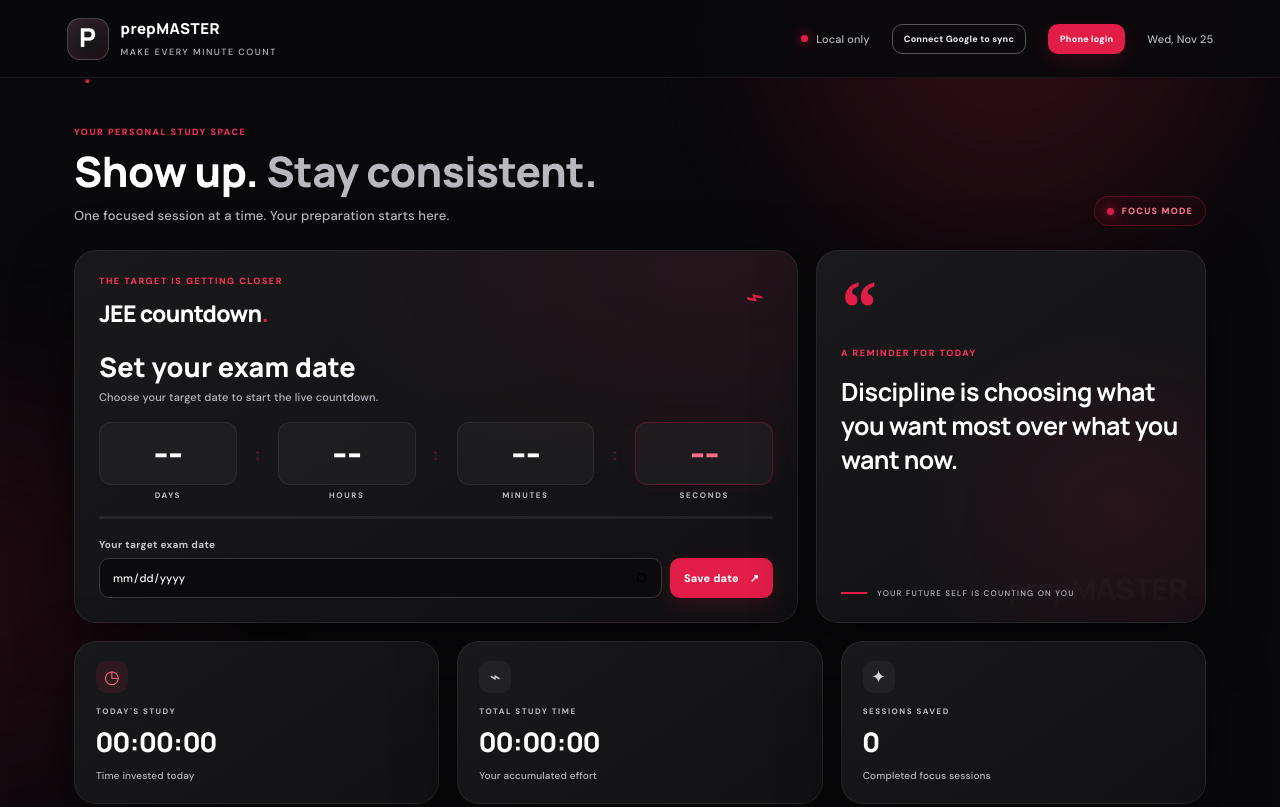
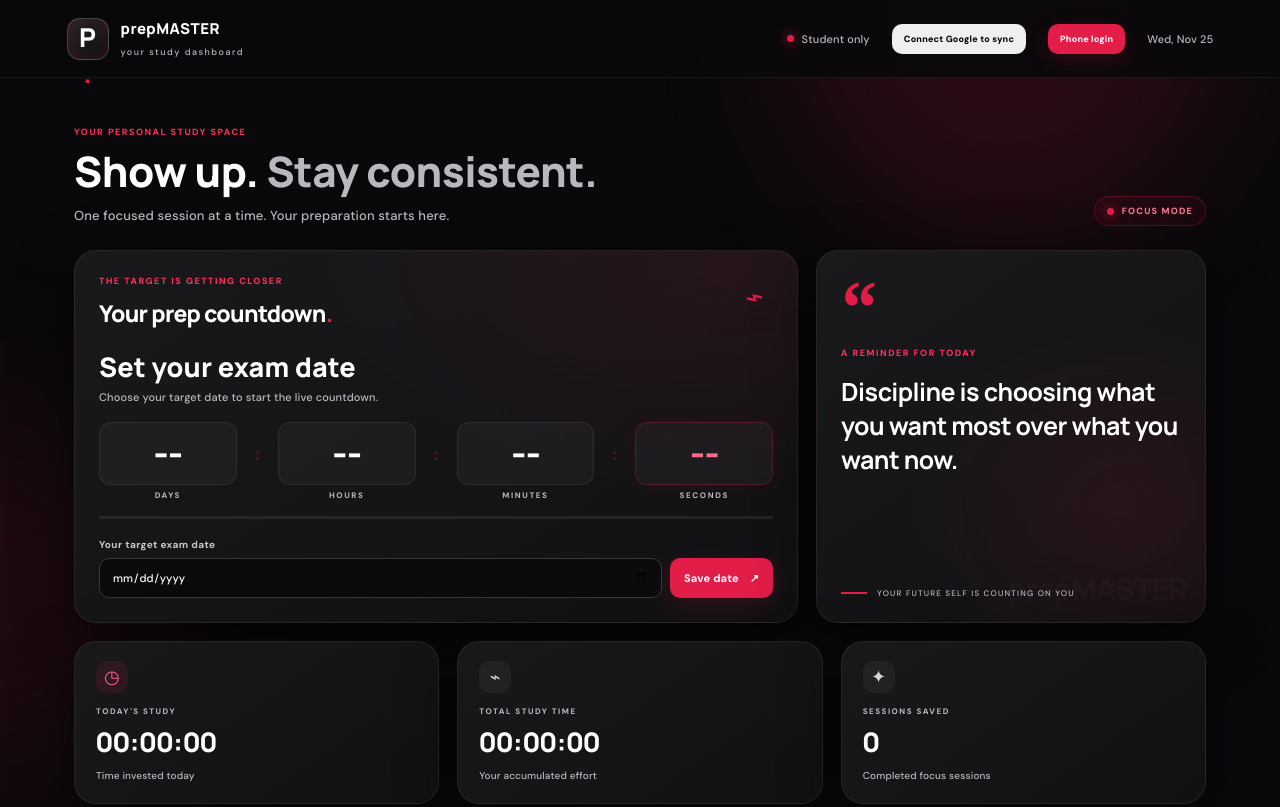
Before and after one commit to dailyinspiring/prepMASTER, a plain HTML site: page index.html in a window 1280 px wide. Shown: the top 807 px of the page. Drawn offline with Linux system fonts and the light colour scheme; no server answers.

Commit message:
Update index.html

```diff
--- a/index.html
+++ b/index.html
@@ -12,7 +12,7 @@
   <link rel="shortcut icon" href="./icon-192.png">
   <link rel="apple-touch-icon" href="./icon-192.png">
   <meta name="description" content="prepMASTER — a focused JEE study tracker with Pomodoro timer and exam countdown.">
-  <title>prepMASTER | JEE Study Dashboard</title>
+  <title>prepMASTER | Study Dashboard</title>
   <link rel="stylesheet" href="style.css">
 </head>
 <body>
@@ -22,11 +22,11 @@
   <header class="topbar">
     <a class="brand" href="#" aria-label="prepMASTER home">
       <span class="brand-mark">P<span>.</span></span>
-      <span class="brand-copy"><b>prepMASTER</b><small>MAKE EVERY MINUTE COUNT</small></span>
+      <span class="brand-copy"><b>prepMASTER</b><small>your study dashboard </small></span>
     </a>
     <div class="header-right">
-      <span class="local-indicator" id="cloudStatus"><i></i> Local only</span>
-      <button class="button button-outline cloud-button" id="cloudBtn" type="button">Connect Google to sync</button>
+      <span class="local-indicator" id="cloudStatus"><i></i>Student only</span>
+      <button class="button button-ambient cloud-button" id="cloudBtn" type="button">Connect Google to sync</button>
       <button class="button button-red phone-button" id="phoneAuthBtn" type="button">Phone login</button>
       <span class="today-label" id="todayLabel"></span>
     </div>
@@ -81,7 +81,7 @@
         <div class="section-top">
           <div>
             <p class="eyebrow">THE TARGET IS GETTING CLOSER</p>
-            <h2>JEE countdown<span class="red-dot">.</span></h2>
+            <h2>Your prep countdown<span class="red-dot">.</span></h2>
           </div>
           <div class="target-icon">⌁</div>
         </div>
```
